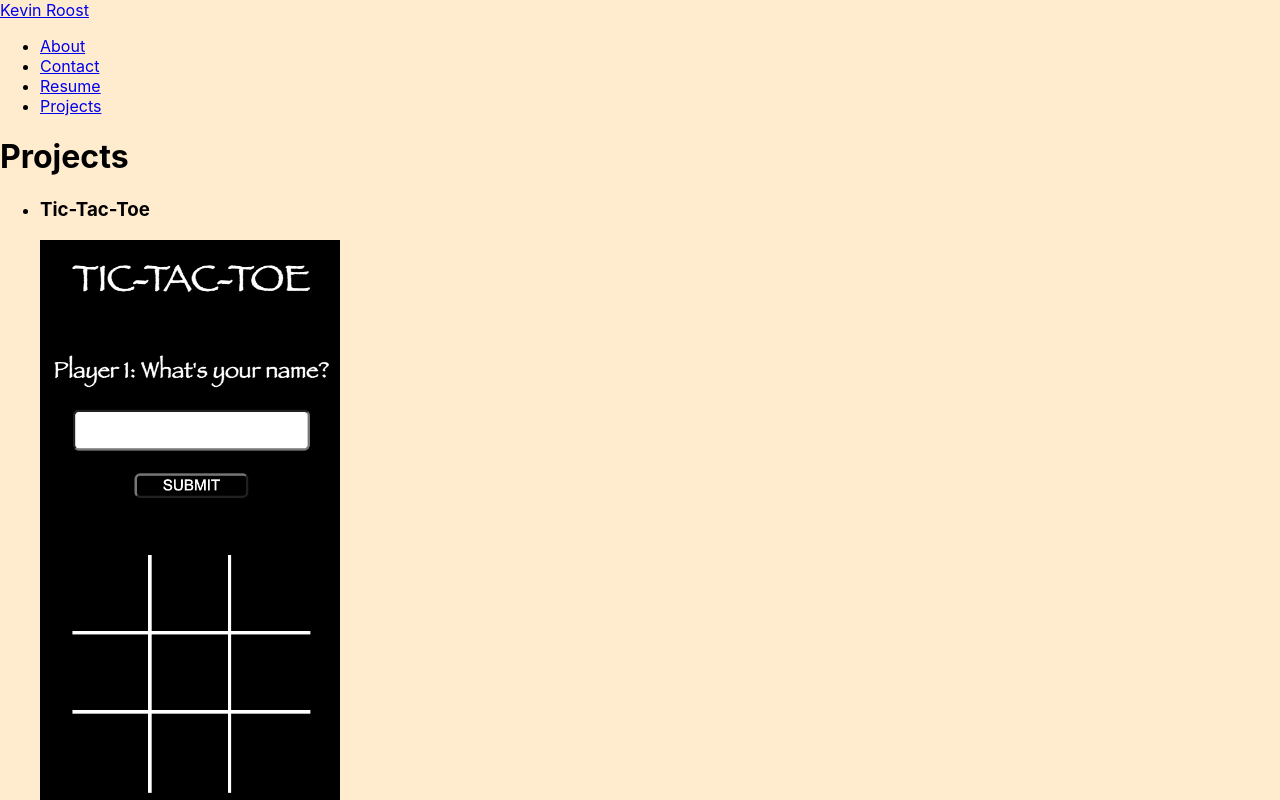
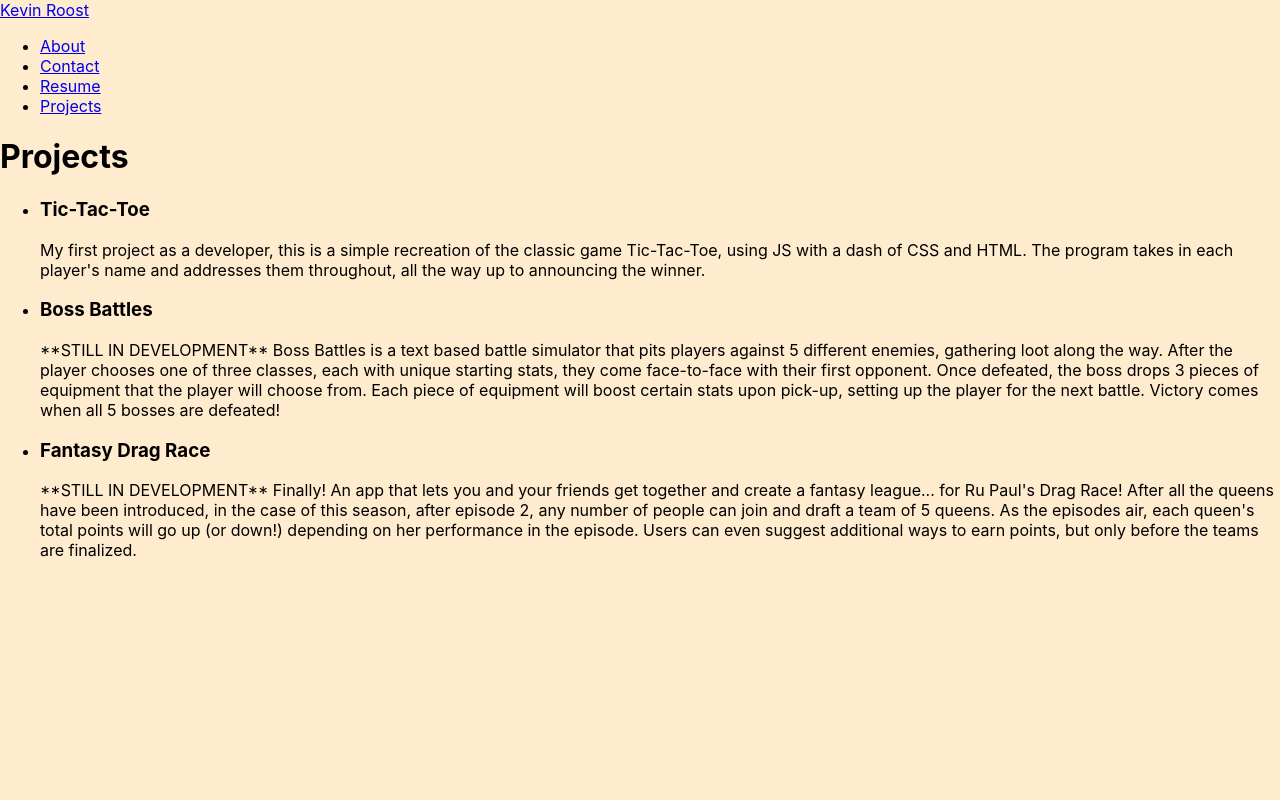
Before and after one commit to kevinroost/kevin-portfolio, a React (Create React App) app: page /projects in a window 1280 px wide. Shown: the top 800 px of the page. Built offline with nearby package versions, Linux system fonts and the light colour scheme.

Commit message:
fix silly typo hehe

```diff
--- a/src/Components/ProjectsList.js
+++ b/src/Components/ProjectsList.jsx
@@ -3,7 +3,9 @@ const ProjectsList = ({project}) => {
     <>
       <li>
         <h3>{project.title}</h3>
-        <img src={project.image} alt={`Screenshot of ${project.title}`} />
+        <p>
+          {project.description}
+        </p>
       </li>
     </>
   )
--- a/src/data/projects.js
+++ b/src/data/projects.js
@@ -1,21 +1,21 @@
 const projects = [
   {
     title: "Tic-Tac-Toe",
-    discription: "My first project as a developer, this is a simple recreation of the classic game Tic-Tac-Toe, using JS with a dash of CSS and HTML. The program takes in each player's name and addresses them throughout, all the way up to announcing the winner.",
+    description: "My first project as a developer, this is a simple recreation of the classic game Tic-Tac-Toe, using JS with a dash of CSS and HTML. The program takes in each player's name and addresses them throughout, all the way up to announcing the winner.",
     image: "/images/TicTacToe.png",
     repositoryLink: "https://github.com/kevinroost/ttt-weekend.git",
     deploymentLink: "This project isn't deployed yet!"
   },
   {
     title: "Boss Battles",
-    discription: "**STILL IN DEVELOPMENT** Boss Battles is a text based battle simulator that pits players against 5 different enemies, gathering loot along the way. After the player chooses one of three classes, each with unique starting stats, they come face-to-face with their first opponent. Once defeated, the boss drops 3 pieces of equipment that the player will choose from. Each piece of equipment will boost certain stats upon pick-up, setting up the player for the next battle. Victory comes when all 5 bosses are defeated!",
+    description: "**STILL IN DEVELOPMENT** Boss Battles is a text based battle simulator that pits players against 5 different enemies, gathering loot along the way. After the player chooses one of three classes, each with unique starting stats, they come face-to-face with their first opponent. Once defeated, the boss drops 3 pieces of equipment that the player will choose from. Each piece of equipment will boost certain stats upon pick-up, setting up the player for the next battle. Victory comes when all 5 bosses are defeated!",
     image: "/images/BossBattles.png",
     repositoryLink: "https://github.com/kevinroost/BossBattles.git",
     deploymentLink: "https://kevinroost-bossbattles.netlify.app/"
   },
   {
     title: "Fantasy Drag Race",
-    discription: "**STILL IN DEVELOPMENT** Finally! An app that lets you and your friends get together and create a fantasy league... for Ru Paul's Drag Race! After all the queens have been introduced, in the case of this season, after episode 2, any number of people can join and draft a team of 5 queens. As the episodes air, each queen's total points will go up (or down!) depending on her performance in the episode. Users can even suggest additional ways to earn points, but only before the teams are finalized.",
+    description: "**STILL IN DEVELOPMENT** Finally! An app that lets you and your friends get together and create a fantasy league... for Ru Paul's Drag Race! After all the queens have been introduced, in the case of this season, after episode 2, any number of people can join and draft a team of 5 queens. As the episodes air, each queen's total points will go up (or down!) depending on her performance in the episode. Users can even suggest additional ways to earn points, but only before the teams are finalized.",
     image: "/images/FantasyDragRace.png",
     repositoryLink: "https://github.com/kevinroost/Fantasy-Drag-Race.git",
     deploymentLink: "https://fantasy-drag-race.fly.dev/"
```
Also changed, not shown: src/Components/ProjectPreview.jsx (added).
